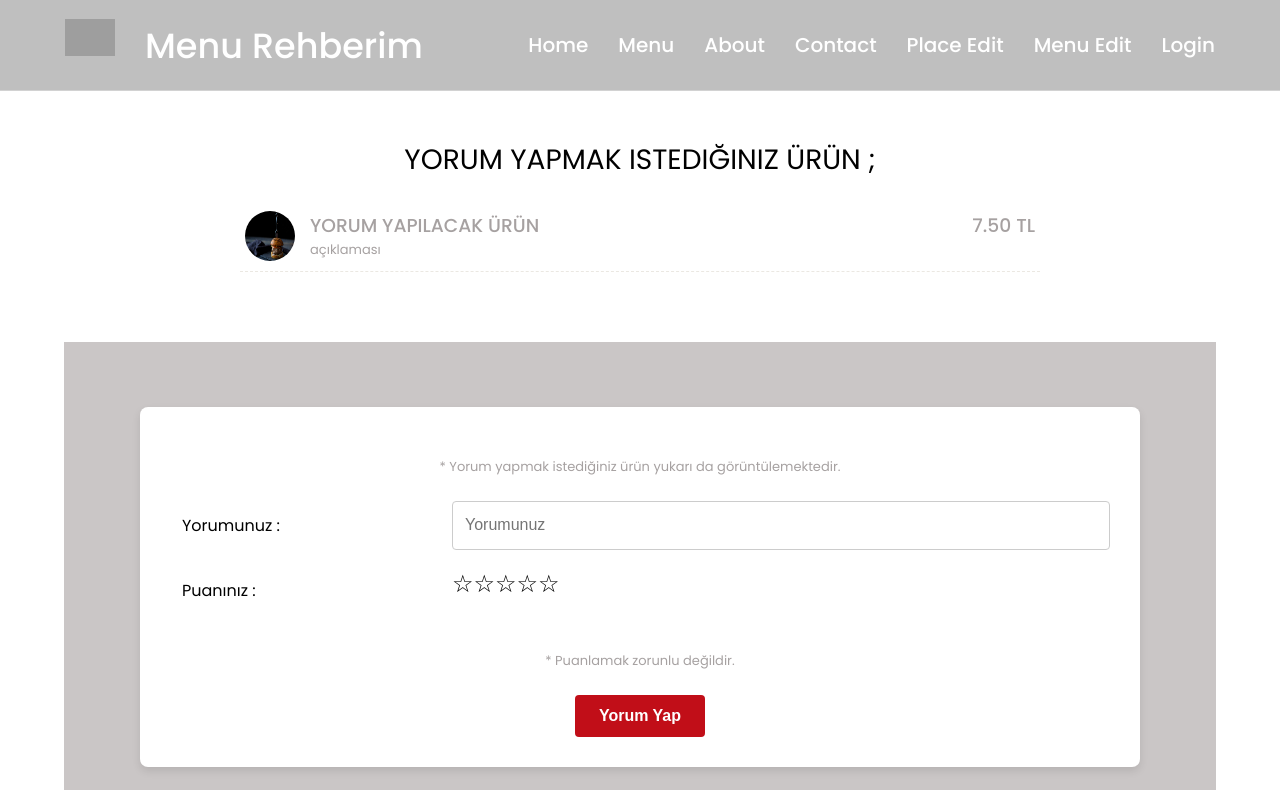
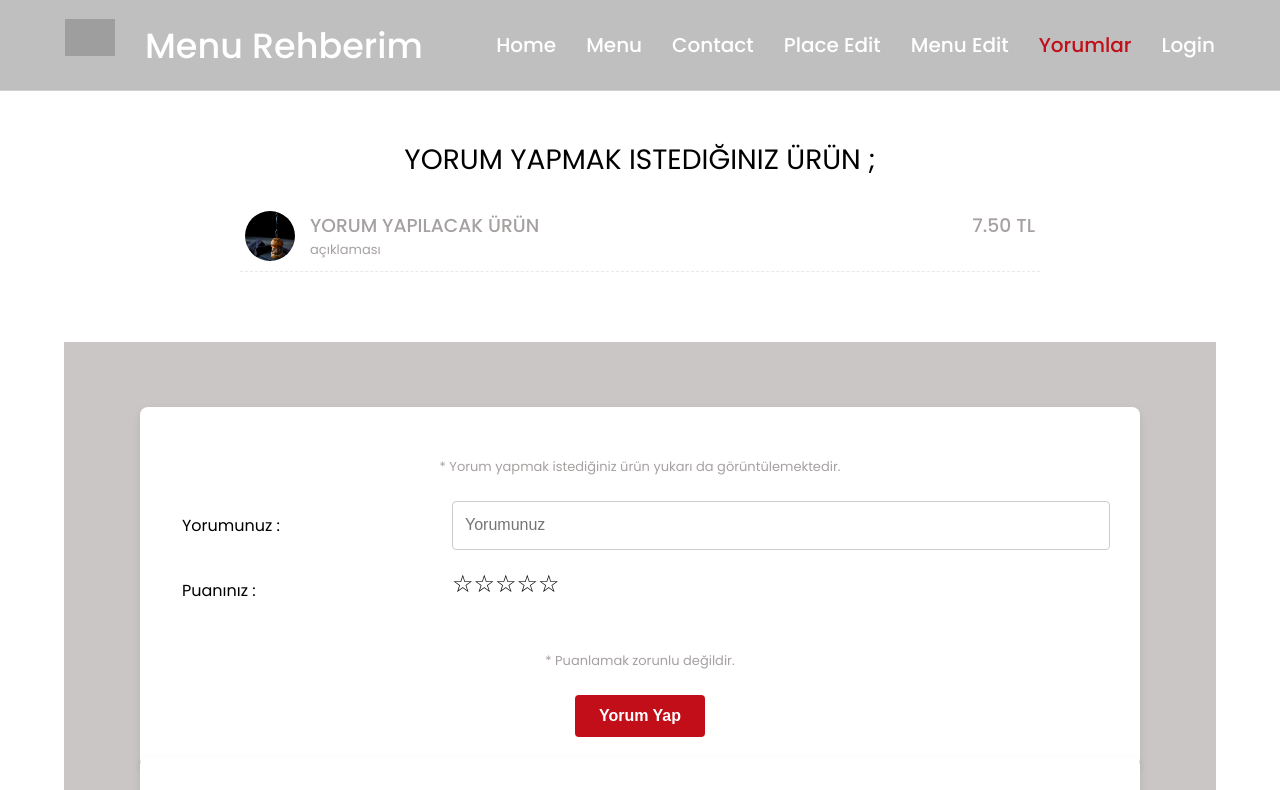
Before and after one commit to cengiztuglu/MenuRehberim, a React (Create React App) app: page /Comment in a window 1280 px wide. Shown: the top 790 px of the page. Built offline with nearby package versions, Linux system fonts and the light colour scheme; grey boxes are pictures that could not be loaded.

Commit message:
Finished comment page's design.

```diff
--- a/src/components/Navbar/Navbar.js
+++ b/src/components/Navbar/Navbar.js
@@ -53,11 +53,6 @@ const Navbar = () => {
               </NavLink>
             </li>
             <li onClick={handleClick}>
-              <NavLink className="nav-link" to="/about">
-                About
-              </NavLink>
-            </li>
-            <li onClick={handleClick}>
               <NavLink className="nav-link" to="/contact">
                 Contact
               </NavLink>
@@ -72,6 +67,12 @@ const Navbar = () => {
             <li onClick={handleClick}>
               <NavLink className="nav-link" to="/menuedit">
                 Menu Edit
+              </NavLink>
+            </li>
+
+            <li onClick={handleClick}>
+              <NavLink className="nav-link" to="/comment">
+                Yorumlar
               </NavLink>
             </li>
 
--- a/src/pages/Comment/CommentEdit/CommentEdit.js
+++ b/src/pages/Comment/CommentEdit/CommentEdit.js
@@ -152,7 +152,7 @@ const Container = styled.div`
   flex-direction: column;
   align-items: center;
   justify-content: flex-start;
-  height: 100vh;
+  height: 50vh;
   padding-top: 50px;
   background-color: #cac6c6;
   max-width: 90%;
--- a/src/pages/Comment/CommentList/CommentList.js
+++ b/src/pages/Comment/CommentList/CommentList.js
@@ -73,6 +73,7 @@ const commentStyle = {
   const headerPrimary = {
     textAlign: 'center',
     marginBottom:'40px',
+    color: '#c10e18',
   };
 
 
--- a/src/pages/MenuEdit/MenuEditForm/MenuEditForm.js
+++ b/src/pages/MenuEdit/MenuEditForm/MenuEditForm.js
@@ -129,7 +129,7 @@ const MenuEditForm = ({username}) => {
              </InputContainer>
 
              <InputContainer>
-              <InputLabel>Restoran Profil Fotoğrafı :</InputLabel>
+              <InputLabel>Urun Fotoğrafı :</InputLabel>
               <Input
                 type="file"
                 accept=".jpg, .jpeg, .png"
```
